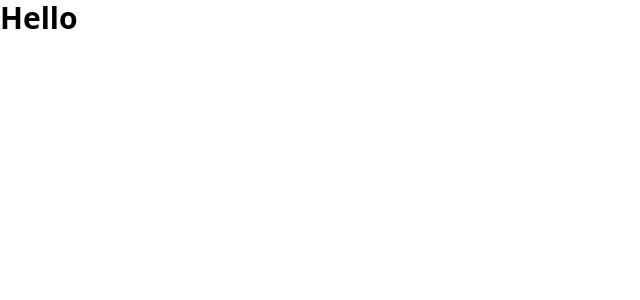
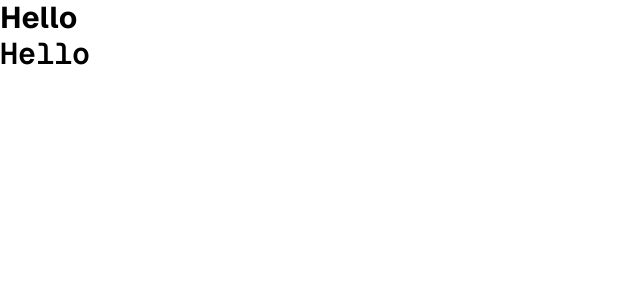
Before and after one commit to fikrirakala/nextoverflow, a Next.js app: page / in a window 1280 px wide. Shown: the top 300 px of the page, without its empty margins (0-640 px from the left). Built offline with nearby package versions, Linux system fonts and the light colour scheme.

Commit message:
Setup fonts

```diff
--- a/src/app/layout.tsx
+++ b/src/app/layout.tsx
@@ -3,14 +3,14 @@ import localFont from "next/font/local";
 import "./globals.css";
 
 const geistSans = localFont({
-  src: "./fonts/GeistVF.woff",
+  src: "../assets/fonts/GeistVF.woff",
   variable: "--font-geist-sans",
-  weight: "100 900",
+  weight: "100 200 300 400 500 600 700 800 900",
 });
 const geistMono = localFont({
-  src: "./fonts/GeistMonoVF.woff",
+  src: "../assets/fonts/GeistMonoVF.woff",
   variable: "--font-geist-mono",
-  weight: "100 900",
+  weight: "100 200 300 400 500 600 700 800 900",
 });
 
 export const metadata: Metadata = {
@@ -26,7 +26,8 @@ export default function RootLayout({
   return (
     <html lang="en">
       <body
-        className={`${geistSans.variable} ${geistMono.variable} antialiased`}>
+        className={`${geistSans.className} ${geistMono.variable} antialiased`}
+      >
         {children}
       </body>
     </html>
--- a/src/app/page.tsx
+++ b/src/app/page.tsx
@@ -1,3 +1,8 @@
 export default function Home() {
-  return <h1 className="text-3xl font-bold">Hello</h1>;
+  return (
+    <>
+      <h1 className="text-3xl font-bold">Hello</h1>
+      <h1 className="font-mono text-3xl font-bold">Hello</h1>
+    </>
+  );
 }
--- a/tailwind.config.ts
+++ b/tailwind.config.ts
@@ -7,7 +7,12 @@ const config: Config = {
     "./src/app/**/*.{js,ts,jsx,tsx,mdx}",
   ],
   theme: {
-    extend: {},
+    extend: {
+      fontFamily: {
+        sans: ["var(--font-geist-sans)"],
+        mono: ["var(--font-geist-mono)"],
+      },
+    },
   },
   plugins: [],
 };
```
Also changed, not shown: src/assets/fonts/GeistMonoVF.woff (renamed from src/app/fonts/GeistMonoVF.woff), src/assets/fonts/GeistVF.woff (renamed from src/app/fonts/GeistVF.woff).
